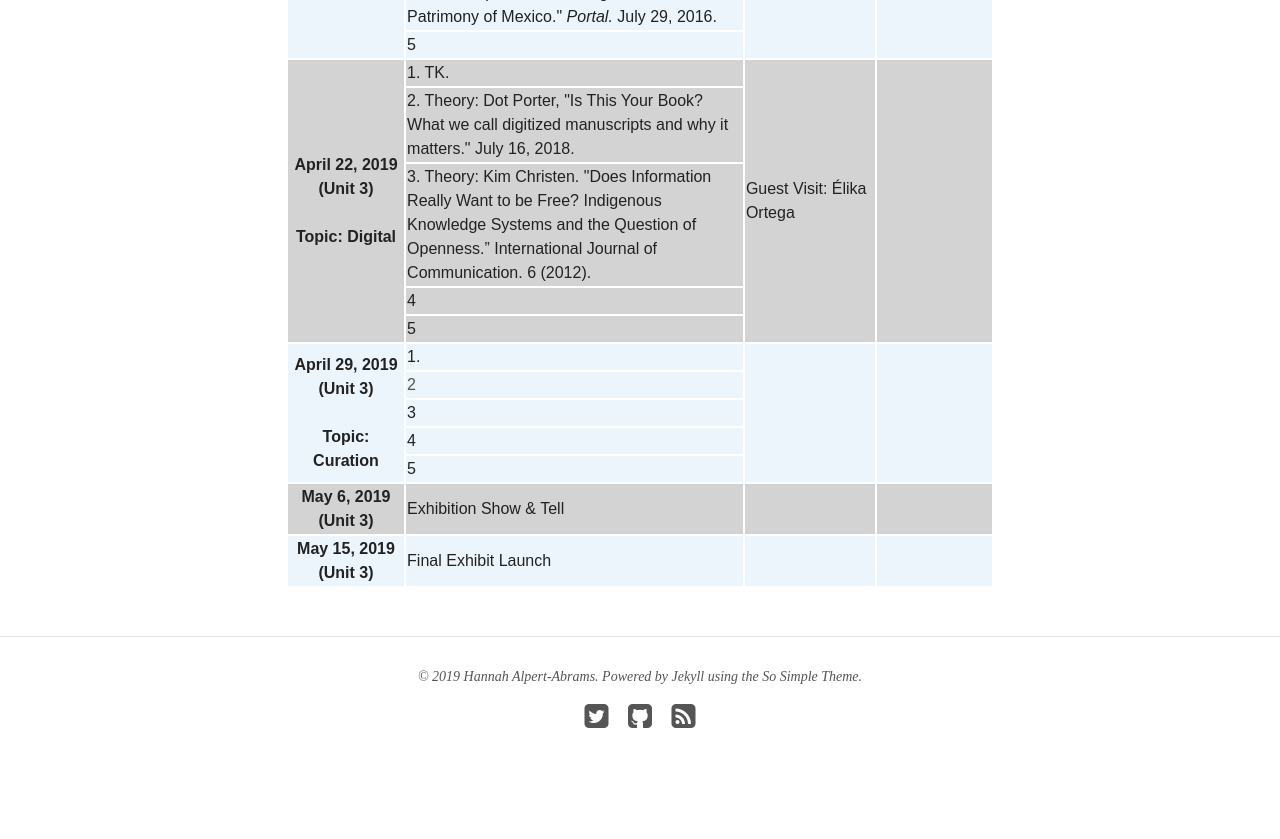
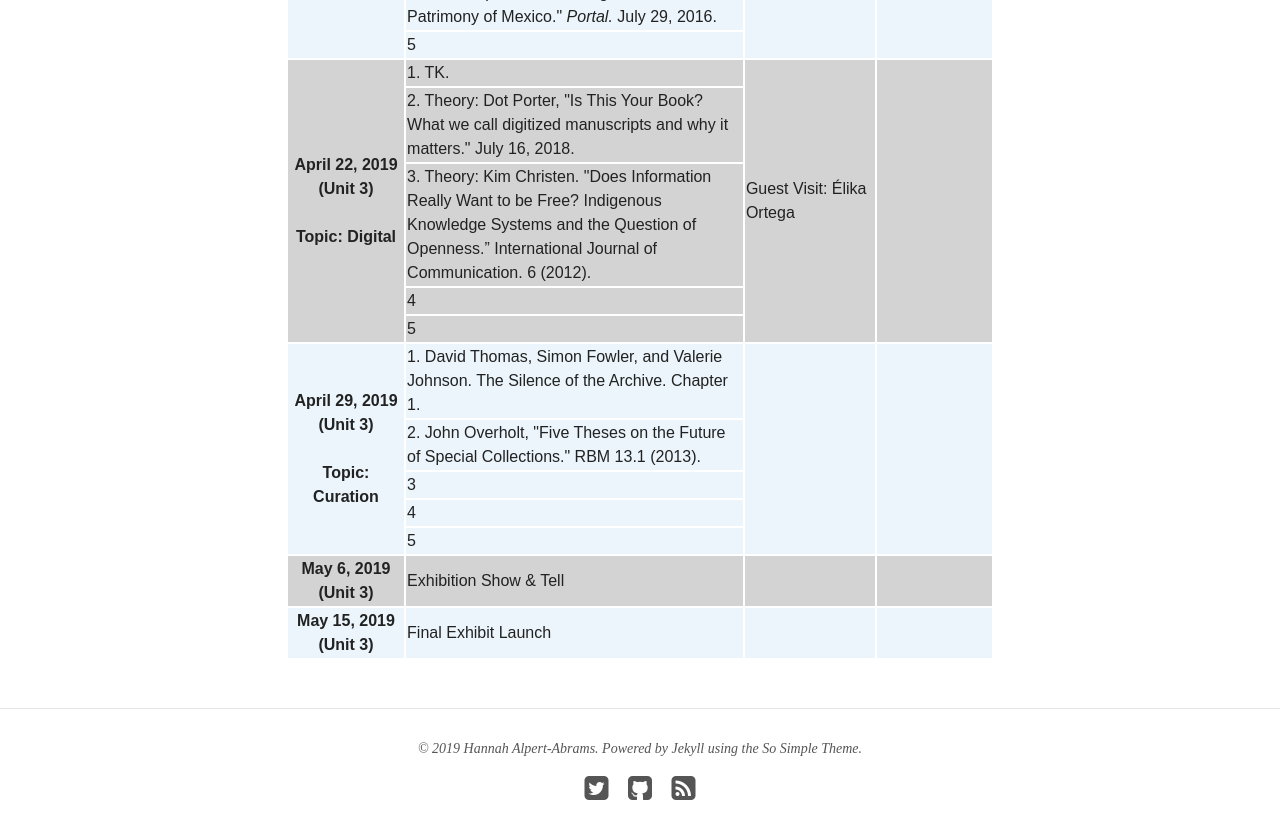
Before and after one commit to halperta/2019-bookhistory, a Jekyll site: the page built from schedule/index.md, in a window 1280 px wide and 900 px high, scrolled down 3743 px. Shown: the top 839 px of the window. Built offline with Jekyll 4.4.1, drawn with Linux system fonts in a browser that asks for light colours; nearby versions of some CDN libraries.

Commit message:
adding readings

```diff
--- a/schedule/index.md
+++ b/schedule/index.md
@@ -267,12 +267,12 @@
 
   <tr bgcolor="#EBF5FB">
    <th rowspan="5">April 29, 2019 (Unit 3) <br><br> Topic: Curation</th>
-   <td> 1. </td>
+   <td> 1. David Thomas, Simon Fowler, and Valerie Johnson. The Silence of the Archive. Chapter 1. </td>
     <td rowspan="5"> </td>
     <td rowspan="5"> </td>
   </tr>
   <tr bgcolor="EBF5FB">
-    <td align="left"><a href=""> 2 </a></td>
+    <td align="left"><a href="https://rbm.acrl.org/index.php/rbm/article/view/391/391"> 2. John Overholt, "Five Theses on the Future of Special Collections." RBM 13.1 (2013). </a></td>
   </tr>
   <tr bgcolor="EBF5FB">
     <td align="left">3 </td>
```
